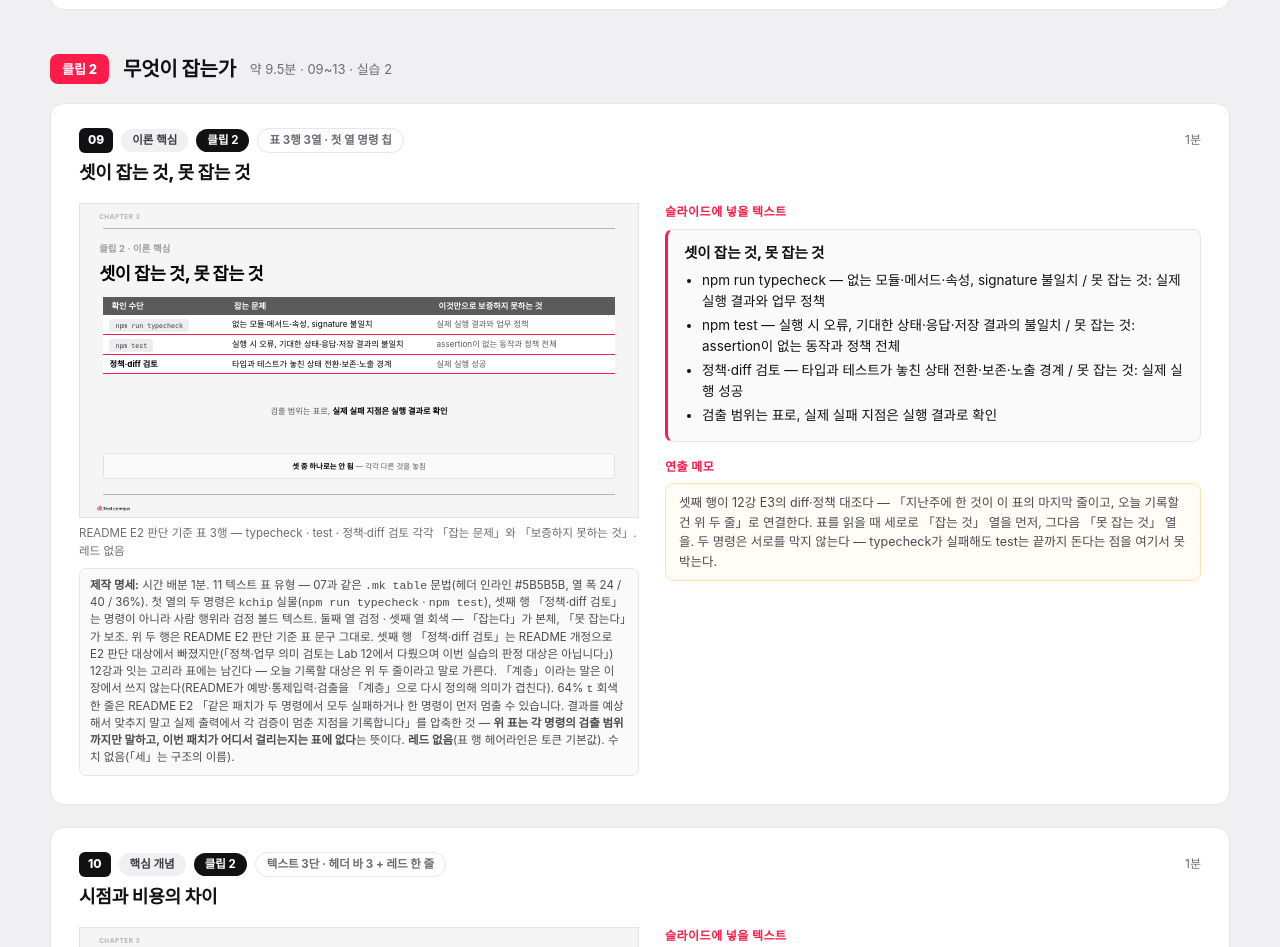
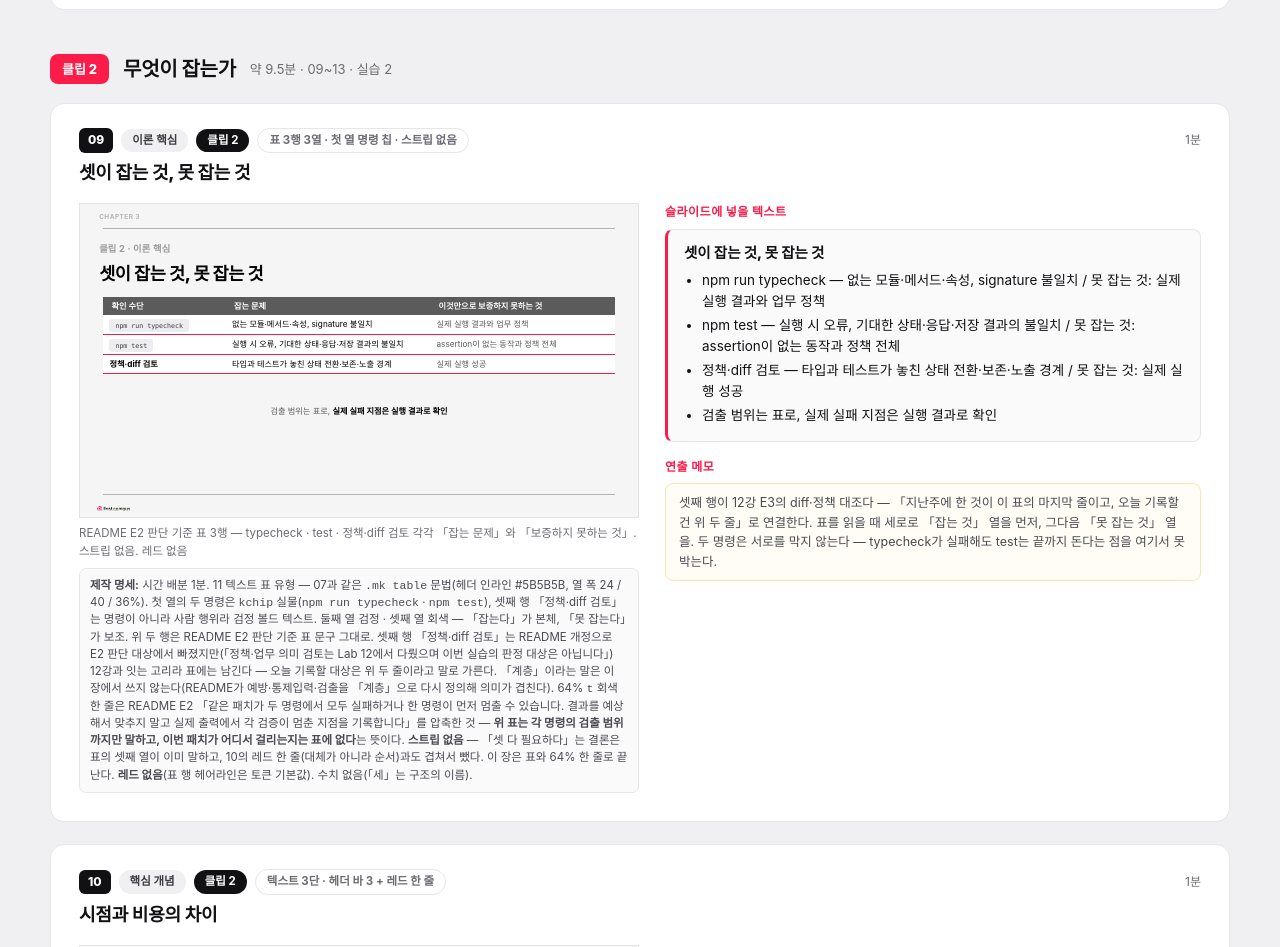
Before and after one commit to RainaKim/codex-lecture, a plain HTML site: page ref/lecture13-slide-plan-v1.html in a window 1280 px wide. Shown: the part 6019-6966 px from the top of the page. Drawn offline with Linux system fonts and the light colour scheme.

Commit message:
docs(13강): 슬라이드 09 스트립 제거
「셋 중 하나로는 안 됨 — 각각 다른 것을 놓침」은 표의 셋째 열이
이미 말하고, 10의 레드 한 줄과도 겹친다. 표와 64% 한 줄로 끝낸다.

Co-Authored-By: Claude Opus 5 <noreply@anthropic.com>

```diff
--- a/ref/lecture13-slide-plan-v1.html
+++ b/ref/lecture13-slide-plan-v1.html
@@ -452,7 +452,7 @@
 
   <!-- 09 세 계층이 잡는 것의 차이 -->
   <section class="slide">
-    <div class="s-top"><span class="s-num">09</span><span class="chip op">이론 핵심</span><span class="chip cl">클립 2</span><span class="chip lay">표 3행 3열 · 첫 열 명령 칩</span><span class="s-time">1분</span></div>
+    <div class="s-top"><span class="s-num">09</span><span class="chip op">이론 핵심</span><span class="chip cl">클립 2</span><span class="chip lay">표 3행 3열 · 첫 열 명령 칩 · 스트립 없음</span><span class="s-time">1분</span></div>
     <h3>셋이 잡는 것, 못 잡는 것</h3>
     <div class="s-body">
       <div class="wf">
@@ -467,11 +467,10 @@
             <tr><td style="font-weight:700;">정책·diff 검토</td><td>타입과 테스트가 놓친 상태 전환·보존·노출 경계</td><td style="color:#5B5B5B;">실제 실행 성공</td></tr>
           </table>
           <div class="t c" style="left:4.2%; top:64%; width:91.6%; color:#5B5B5B;">검출 범위는 표로, <b style="color:#000;">실제 실패 지점은 실행 결과로 확인</b></div>
-          <div class="kstrip" style="left:4.2%; top:79.5%; width:91.6%; height:8.2%;"></div><div class="kstrip-t c" style="left:6%; top:82.1%; width:88%; text-align:center;"><b>셋 중 하나로는 안 됨</b> — 각각 다른 것을 놓침</div>
           <div class="mark"></div>
         </div>
-        <div class="cap">README E2 판단 기준 표 3행 — typecheck · test · 정책·diff 검토 각각 「잡는 문제」와 「보증하지 못하는 것」. 레드 없음</div>
-        <div class="wf-spec"><b>제작 명세:</b> 시간 배분 1분. 11 텍스트 표 유형 — 07과 같은 <code>.mk table</code> 문법(헤더 인라인 #5B5B5B, 열 폭 24 / 40 / 36%). 첫 열의 두 명령은 <code>kchip</code> 실물(<code>npm run typecheck</code> · <code>npm test</code>), 셋째 행 「정책·diff 검토」는 명령이 아니라 사람 행위라 검정 볼드 텍스트. 둘째 열 검정 · 셋째 열 회색 — 「잡는다」가 본체, 「못 잡는다」가 보조. 위 두 행은 README E2 판단 기준 표 문구 그대로. 셋째 행 「정책·diff 검토」는 README 개정으로 E2 판단 대상에서 빠졌지만(「정책·업무 의미 검토는 Lab 12에서 다뤘으며 이번 실습의 판정 대상은 아닙니다」) 12강과 잇는 고리라 표에는 남긴다 — 오늘 기록할 대상은 위 두 줄이라고 말로 가른다. 「계층」이라는 말은 이 장에서 쓰지 않는다(README가 예방·통제입력·검출을 「계층」으로 다시 정의해 의미가 겹친다). 64% <code>t</code> 회색 한 줄은 README E2 「같은 패치가 두 명령에서 모두 실패하거나 한 명령이 먼저 멈출 수 있습니다. 결과를 예상해서 맞추지 말고 실제 출력에서 각 검증이 멈춘 지점을 기록합니다」를 압축한 것 — <b>위 표는 각 명령의 검출 범위까지만 말하고, 이번 패치가 어디서 걸리는지는 표에 없다</b>는 뜻이다. <b>레드 없음</b>(표 행 헤어라인은 토큰 기본값). 수치 없음(「세」는 구조의 이름).</div>
+        <div class="cap">README E2 판단 기준 표 3행 — typecheck · test · 정책·diff 검토 각각 「잡는 문제」와 「보증하지 못하는 것」. 스트립 없음. 레드 없음</div>
+        <div class="wf-spec"><b>제작 명세:</b> 시간 배분 1분. 11 텍스트 표 유형 — 07과 같은 <code>.mk table</code> 문법(헤더 인라인 #5B5B5B, 열 폭 24 / 40 / 36%). 첫 열의 두 명령은 <code>kchip</code> 실물(<code>npm run typecheck</code> · <code>npm test</code>), 셋째 행 「정책·diff 검토」는 명령이 아니라 사람 행위라 검정 볼드 텍스트. 둘째 열 검정 · 셋째 열 회색 — 「잡는다」가 본체, 「못 잡는다」가 보조. 위 두 행은 README E2 판단 기준 표 문구 그대로. 셋째 행 「정책·diff 검토」는 README 개정으로 E2 판단 대상에서 빠졌지만(「정책·업무 의미 검토는 Lab 12에서 다뤘으며 이번 실습의 판정 대상은 아닙니다」) 12강과 잇는 고리라 표에는 남긴다 — 오늘 기록할 대상은 위 두 줄이라고 말로 가른다. 「계층」이라는 말은 이 장에서 쓰지 않는다(README가 예방·통제입력·검출을 「계층」으로 다시 정의해 의미가 겹친다). 64% <code>t</code> 회색 한 줄은 README E2 「같은 패치가 두 명령에서 모두 실패하거나 한 명령이 먼저 멈출 수 있습니다. 결과를 예상해서 맞추지 말고 실제 출력에서 각 검증이 멈춘 지점을 기록합니다」를 압축한 것 — <b>위 표는 각 명령의 검출 범위까지만 말하고, 이번 패치가 어디서 걸리는지는 표에 없다</b>는 뜻이다. <b>스트립 없음</b> — 「셋 다 필요하다」는 결론은 표의 셋째 열이 이미 말하고, 10의 레드 한 줄(대체가 아니라 순서)과도 겹쳐서 뺐다. 이 장은 표와 64% 한 줄로 끝난다. <b>레드 없음</b>(표 행 헤어라인은 토큰 기본값). 수치 없음(「세」는 구조의 이름).</div>
       </div>
       <div class="txt">
         <h4>슬라이드에 넣을 텍스트</h4>
```
Also changed, not shown: lec13.html (+0 -1 lines).
